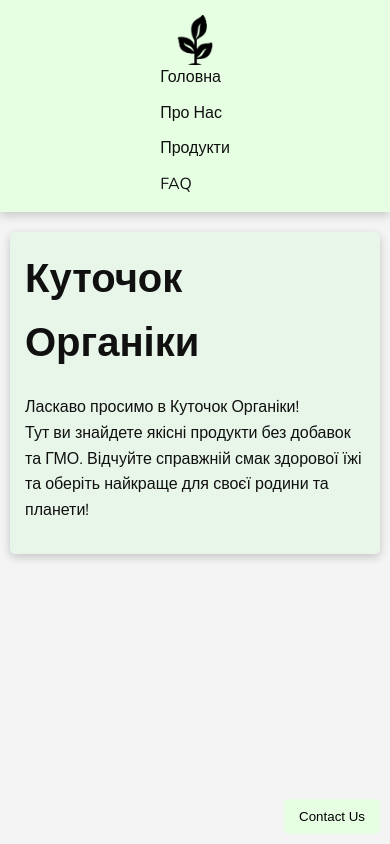
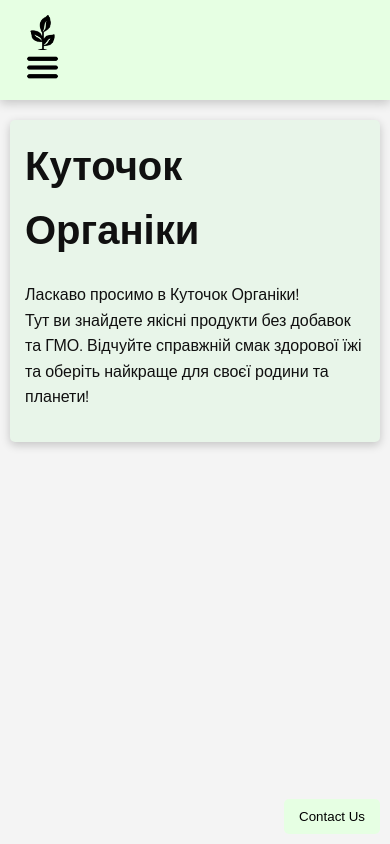
Before and after one commit to maxkryval/maxkryval.github.io, a plain HTML site: page index.html in a window 390 px wide. Drawn offline with nearby package versions, Linux system fonts and the light colour scheme.

Commit message:
Lab 4. Burger Menu

```diff
--- a/index.html
+++ b/index.html
@@ -6,12 +6,14 @@
     <title>Landing Page</title>
     <link rel="stylesheet" href="styles.css">
     <link href="https://fonts.googleapis.com/css2?family=Nunito:wght@300;400;600;700&display=swap" rel="stylesheet">
+    <link rel="stylesheet" href="https://cdnjs.cloudflare.com/ajax/libs/font-awesome/4.7.0/css/font-awesome.min.css">
 </head>
 <body>
 
-<nav>
+<nav class="topnav">
     <div id="logo"></div>
-    <ul>
+    <div id="menu-icon"></div>
+    <ul id="menu">
         <li><a href="#" data-content="main">Головна</a></li>
         <li><a href="#" data-content="about">Про Нас</a></li>
         <li><a href="#" data-content="products">Продукти</a></li>
--- a/scripts.js
+++ b/scripts.js
@@ -22,3 +22,13 @@ document.getElementById('contact-btn').addEventListener('click', function() {
         form.classList.add('hidden');
     }
 });
+
+document.getElementById('menu-icon').addEventListener('click', function() {
+  const x = document.getElementById("menu");
+  if (x.style.display === "flex") {
+    x.style.display = "none";
+  } else {
+    x.style.display = "flex";
+  }
+
+});
--- a/styles.css
+++ b/styles.css
@@ -9,7 +9,7 @@ body {
 
 nav {
     display: flex;
-    justify-content: space-between;
+    justify-content: flex-start;
     align-items: center;
     padding: 15px 50px;
     background-color: #e6ffe3;
@@ -21,15 +21,26 @@ nav #logo {
     color: #fff;
     background-image: url('logo.png');
     background-size: cover;
-    width: 50px;
-    height: 50px;
+    width: 35px;
+    height: 35px;
+    margin-right: 20px;
+}
+
+nav #menu-icon {
+    font-size: 16px;
+    color: #fff;
+    background-image: url('menu.png');
+    background-size: cover;
+    width: 35px;
+    height: 35px;
+    margin-right: 20px;
 }
 
 nav ul {
     list-style-type: none;
     margin: 0;
     padding: 0;
-    display: flex;
+    display: none;
     gap: 20px;
 }
 
@@ -245,15 +256,18 @@ h2 {
     color: white;
 }
 
+/* Mobile adaptation */
 @media only screen and (max-width: 768px) {
     nav {
         flex-direction: column;
         padding: 15px;
+        align-items: flex-start;
     }
 
     nav ul {
         flex-direction: column;
         gap: 10px;
+        align-items: flex-start;
     }
 
     #content {
@@ -265,4 +279,14 @@ h2 {
         flex-direction: column;
         align-items: center;
     }
+
+    nav #logo {
+
+        margin-left: 10px;
+    }
+
+    nav #menu-icon {
+
+        margin-left: 10px;
+    }
 }
```
Also changed, not shown: menu.png (added).
